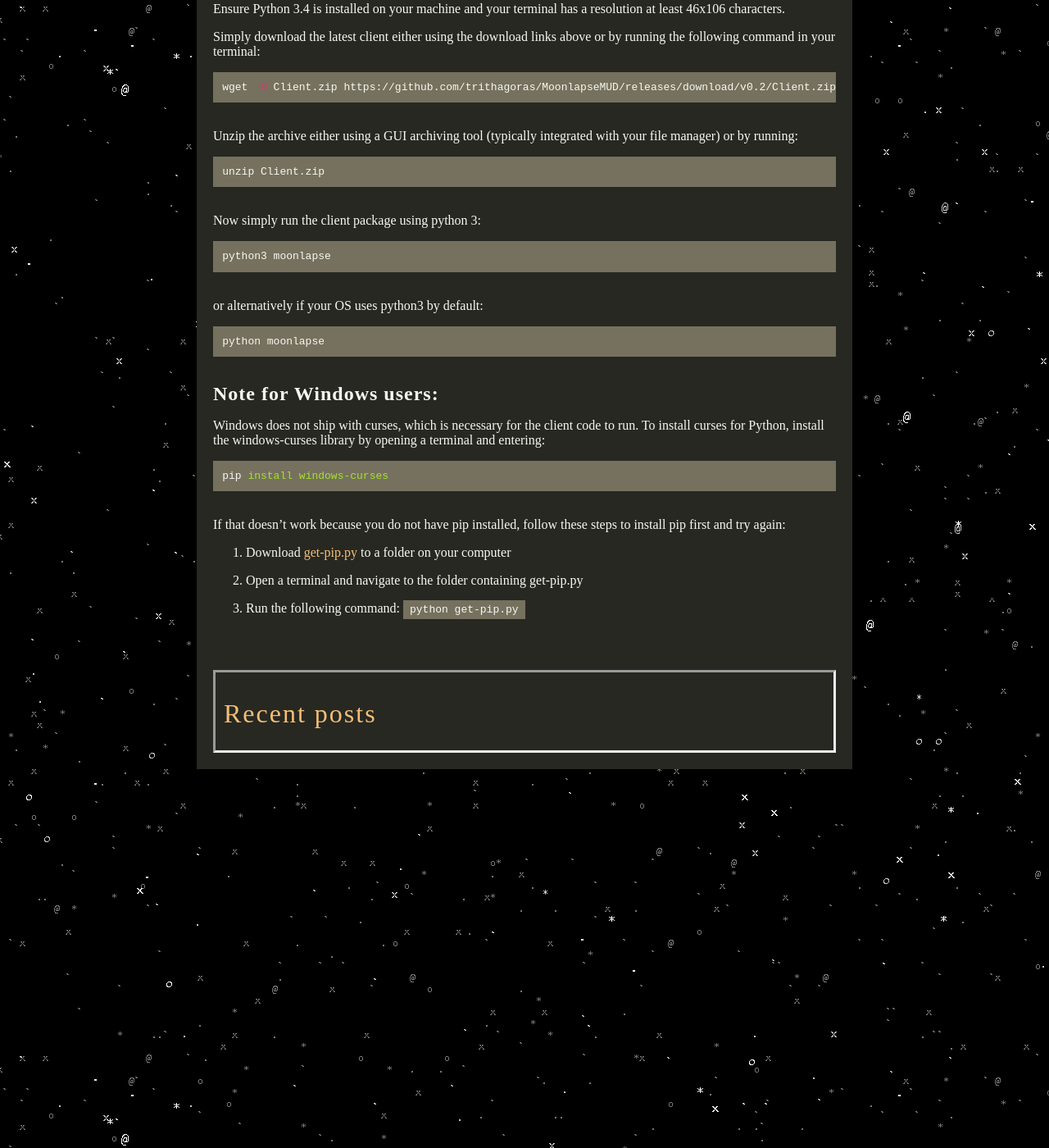
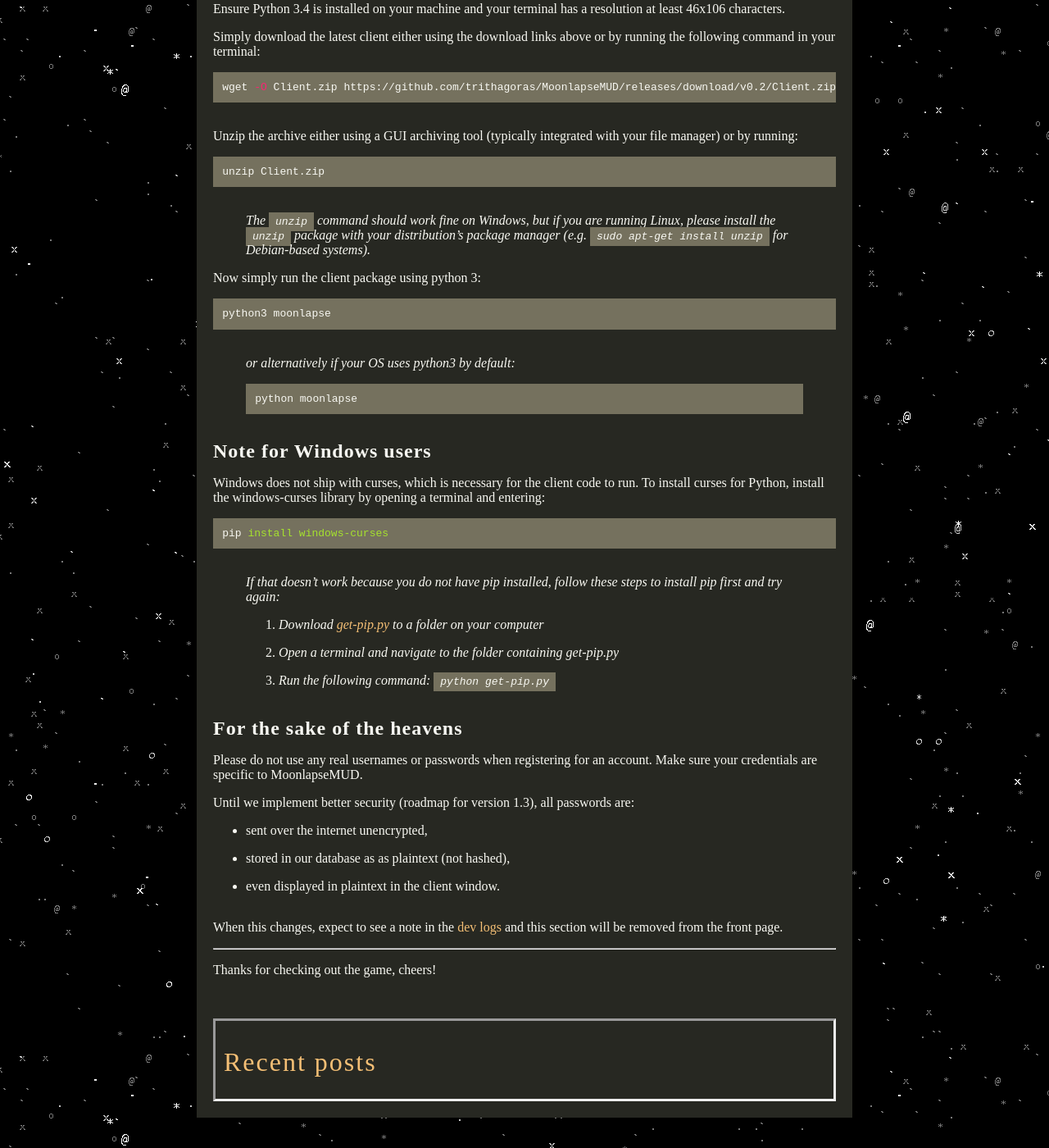
Before and after one commit to tristanbatchler/moonlapse.net, a Jekyll site: the page built from index.md, in a window 1280 px wide and 1400 px high, scrolled down 551 px. Shown: the whole window at 82% size. Built offline with Jekyll 4.4.1, drawn with Linux system fonts in a browser that asks for light colours; some web fonts are replaced; a script that is not in the unit is left out.

Commit message:
Update Pages “home”

````diff
--- a/index.md
+++ b/index.md
@@ -20,19 +20,21 @@
 unzip Client.zip
 ```
 
+> *The `unzip` command should work fine on Windows, but if you are running Linux, please install the `unzip` package with your distribution's package manager (e.g. `sudo apt-get install unzip` for Debian-based systems).*
+
 Now simply run the client package using python 3:
 
 ```shell
 python3 moonlapse
 ```
 
-or alternatively if your OS uses python3 by default:
+> *or alternatively if your OS uses python3 by default:*
+>
+> ```shell
+> python moonlapse
+> ```
 
-```shell
-python moonlapse
-```
-
-## Note for Windows users:
+## Note for Windows users
 
 Windows does not ship with curses, which is necessary for the client code to run. To install curses for Python, install the windows-curses library by opening a terminal and entering:
 
@@ -40,8 +42,24 @@
 pip install windows-curses
 ```
 
-If that doesn't work because you do not have pip installed, follow these steps to install pip first and try again:
+> *If that doesn't work because you do not have pip installed, follow these steps to install pip first and try again:*
+>
+> 1. *Download [get-pip.py](https://bootstrap.pypa.io/get-pip.py) to a folder on your computer*
+> 2. *Open a terminal and navigate to the folder containing get-pip.py*
+> 3. *Run the following command: `python get-pip.py`*
 
-1. Download [get-pip.py](https://bootstrap.pypa.io/get-pip.py) to a folder on your computer
-2. Open a terminal and navigate to the folder containing get-pip.py
-3. Run the following command: `python get-pip.py`
+## For the sake of the heavens
+
+Please do not use any real usernames or passwords when registering for an account. Make sure your credentials are specific to MoonlapseMUD.
+
+Until we implement better security (roadmap for version 1.3), all passwords are:
+
+* sent over the internet unencrypted,
+* stored in our database as as plaintext (not hashed),
+* even displayed in plaintext in the client window.
+
+When this changes, expect to see a note in the [dev logs](https://moonlapse.net/blog) and this section will be removed from the front page.
+
+---
+
+Thanks for checking out the game, cheers!
````
